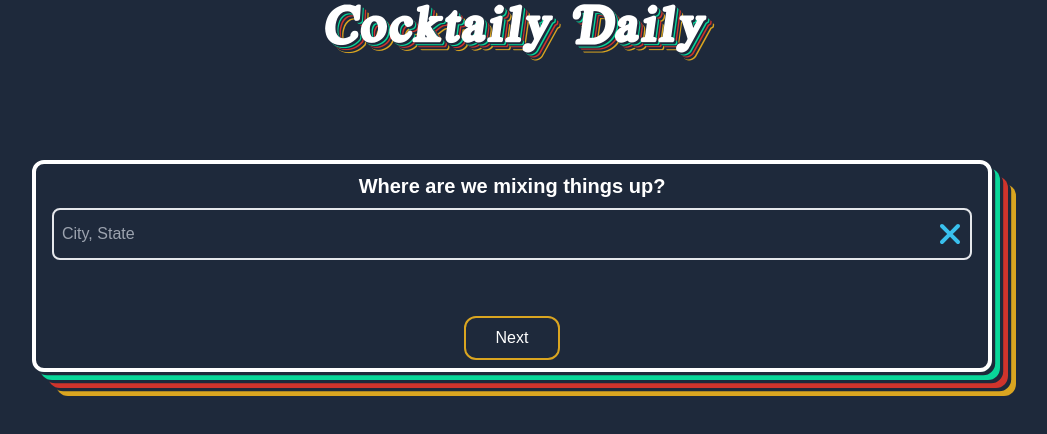
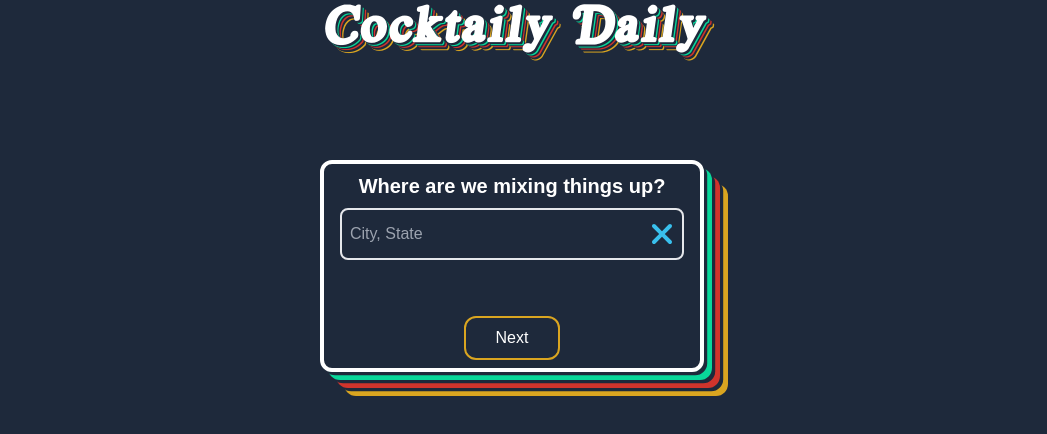
Before and after one commit to MattHlav478/cocktail-react, a React (Create React App) app: page / in a window 1280 px wide. Shown: the top 434 px of the page, without its empty margins (128-1175 px from the left). Built offline with nearby package versions, Linux system fonts and the light colour scheme.

Commit message:
width issues trial

```diff
--- a/src/screens/components/CitySearch.js
+++ b/src/screens/components/CitySearch.js
@@ -60,19 +60,19 @@
   };
 
   return (
-    <div className="btn card-shadow w-3/4 flex flex-col justify-center self-center mt-24 p-2 text-white border-solid border-4 border-white shadow-xl rounded-xl">
+    <div className="btn card-shadow max-w-sm w-3/4 flex flex-col justify-center self-center mt-24 p-2 text-white border-solid border-4 border-white shadow-xl rounded-xl">
       {/* <div className="btn card-shadow w-3/4 flex flex-col justify-center self-center mt-24 p-2 bg-white shadow-xl rounded-xl"> */}
       <h1 className="mb-2 text-center text-xl font-semibold">
         Where are we mixing things up?
       </h1>
       <div className="text-center px-2">
-        <div className="flex justify-between border-2 py-2 px-2 mb-4 rounded-lg">
+        <div className="flex sm:justify-between border-2 py-2 px-2 mb-4 rounded-lg">
           <input
             type="text"
             placeholder="City, State"
             id="search-city"
             value={query}
-            className="bg-transparent focus:outline-none mr-2"
+            className="bg-transparent w-100 focus:outline-none mr-2"
             onChange={(e) => handleSearch(e.target.value)}
           />
           <button
--- a/src/screens/components/LiquorPrefs.js
+++ b/src/screens/components/LiquorPrefs.js
@@ -32,7 +32,7 @@
   }
 
   return (
-    <div className="btn card-shadow w-3/4 flex flex-col justify-center self-center mt-24 p-2 text-white border-solid border-4 border-white shadow-xl rounded-xl">
+    <div className="btn card-shadow max-w-sm w-3/4 flex flex-col justify-center self-center mt-24 p-2 text-white border-solid border-4 border-white shadow-xl rounded-xl">
       {/* <div className="btn card-shadow w-3/4 h-50 flex flex-col justify-center self-center mt-24 p-2 bg-white shadow-xl rounded-xl"> */}
       <h2 className="text-lg font-bold mb-4 text-center">
         Liquor Preferences?
```
